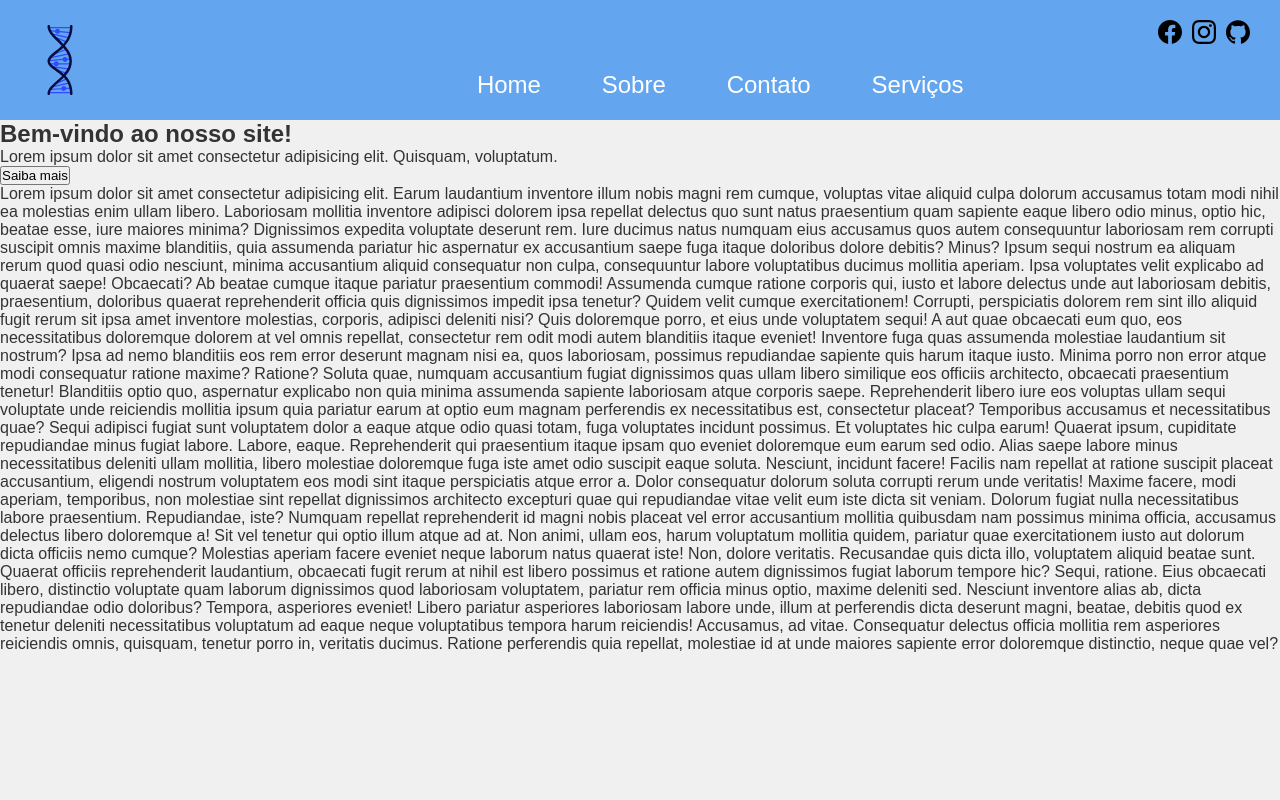
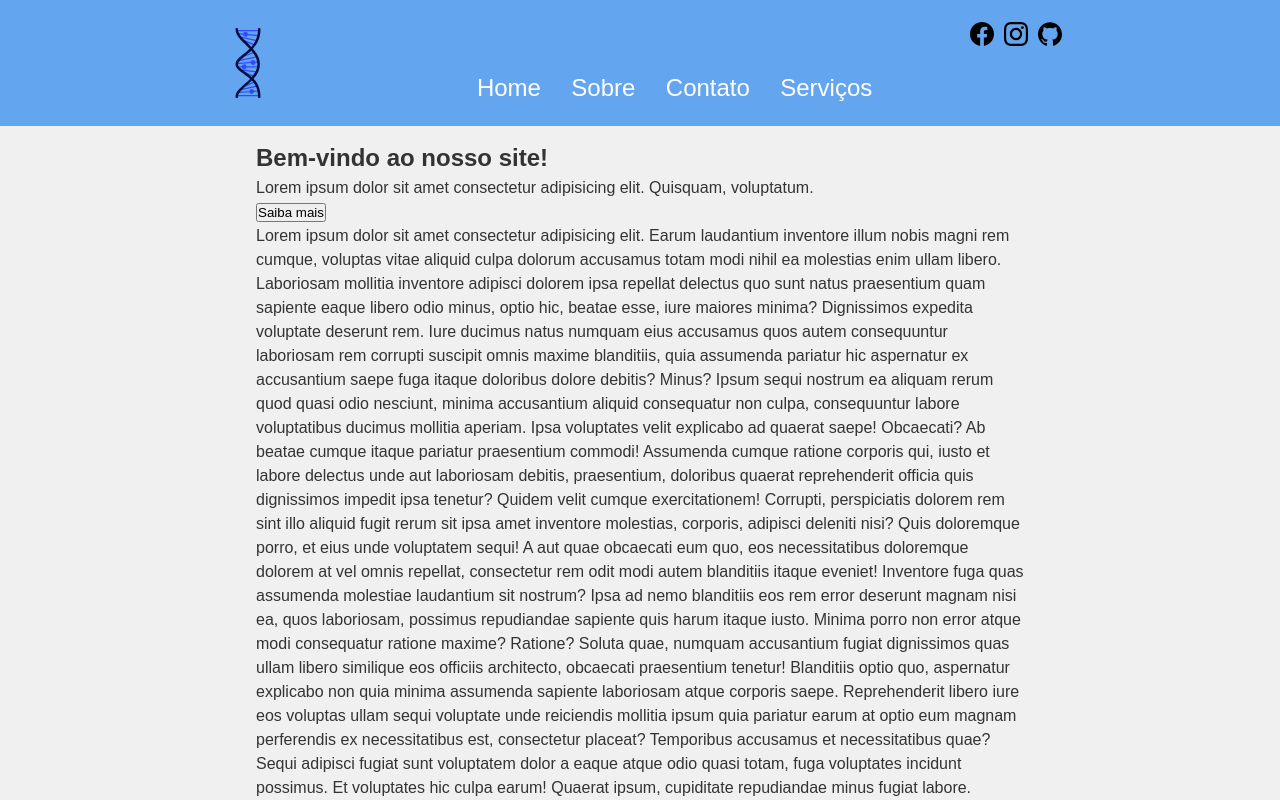
Before and after one commit to faustinopsy/aula_aula1, a plain HTML site: page index.html in a window 1280 px wide. Shown: the top 800 px of the page. Drawn offline with Linux system fonts and the light colour scheme.

Commit message:
ajuste do menu

```diff
--- a/css/style.css
+++ b/css/style.css
@@ -7,14 +7,17 @@ body{
     font-family: Arial, Helvetica, sans-serif;
     background-color: #f0f0f0;
     color: #333;
+    line-height: 1.5;
 }
 
 header{
+    position: fixed;
+    width: 100%;
+    top: 0;
     display: flex;
-    justify-content: space-between;
-    align-content: space-around;
+    justify-content: space-evenly;
     padding: 20px;
-    background-color: rgba(9, 116, 238, 0.603);
+    background-color: #0974ee9a;
 }
 
 ul{
@@ -24,8 +27,8 @@ ul{
 
 nav{
     display: flex;
-    align-items: center;
-    gap:20%;
+    justify-content: flex-start;
+    gap: 10%;
     margin-top: 50px;
 }
 
@@ -33,6 +36,15 @@ a{
     text-decoration: none;
     color: #fff;
     font-size: 1.5rem;
+}
+
+a:hover{
+    color: #2f11d6;
+}
+
+main{
+    max-width: 1200px;
+    margin: 140px 20%;
 }
 
 .logo{
```
